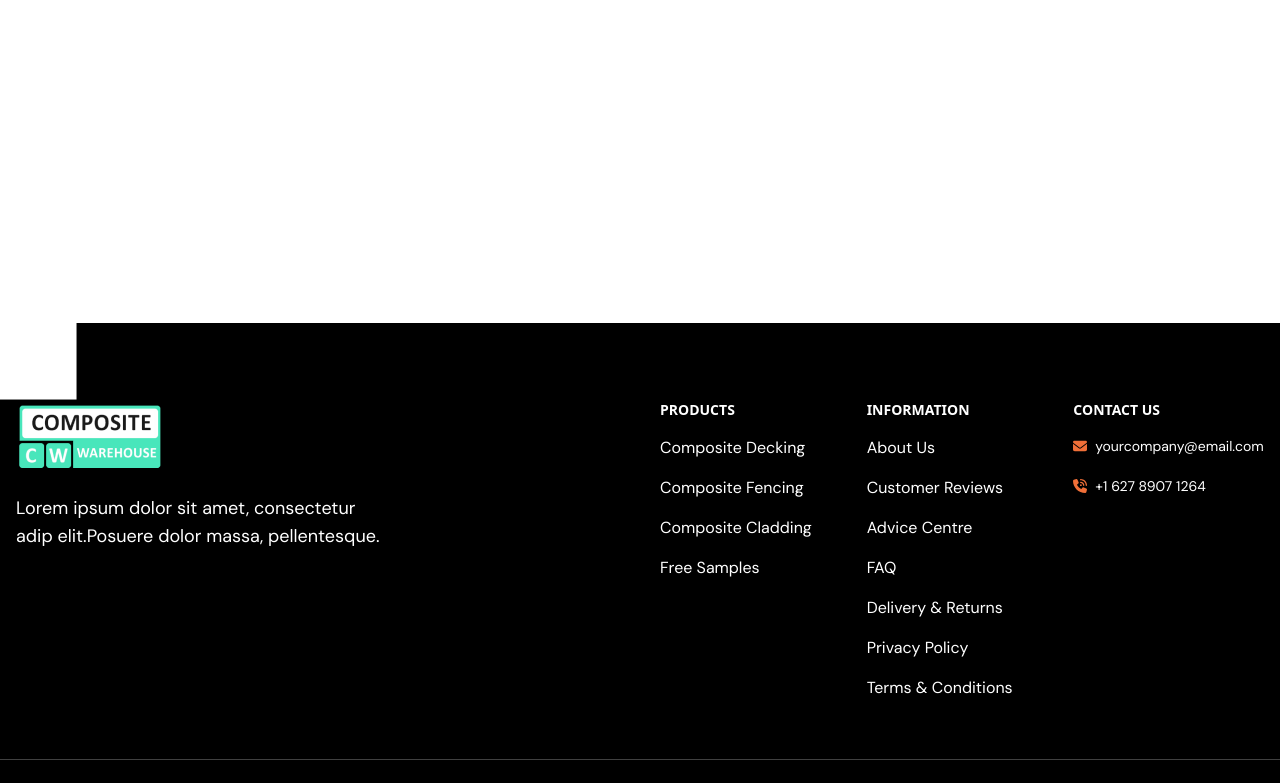
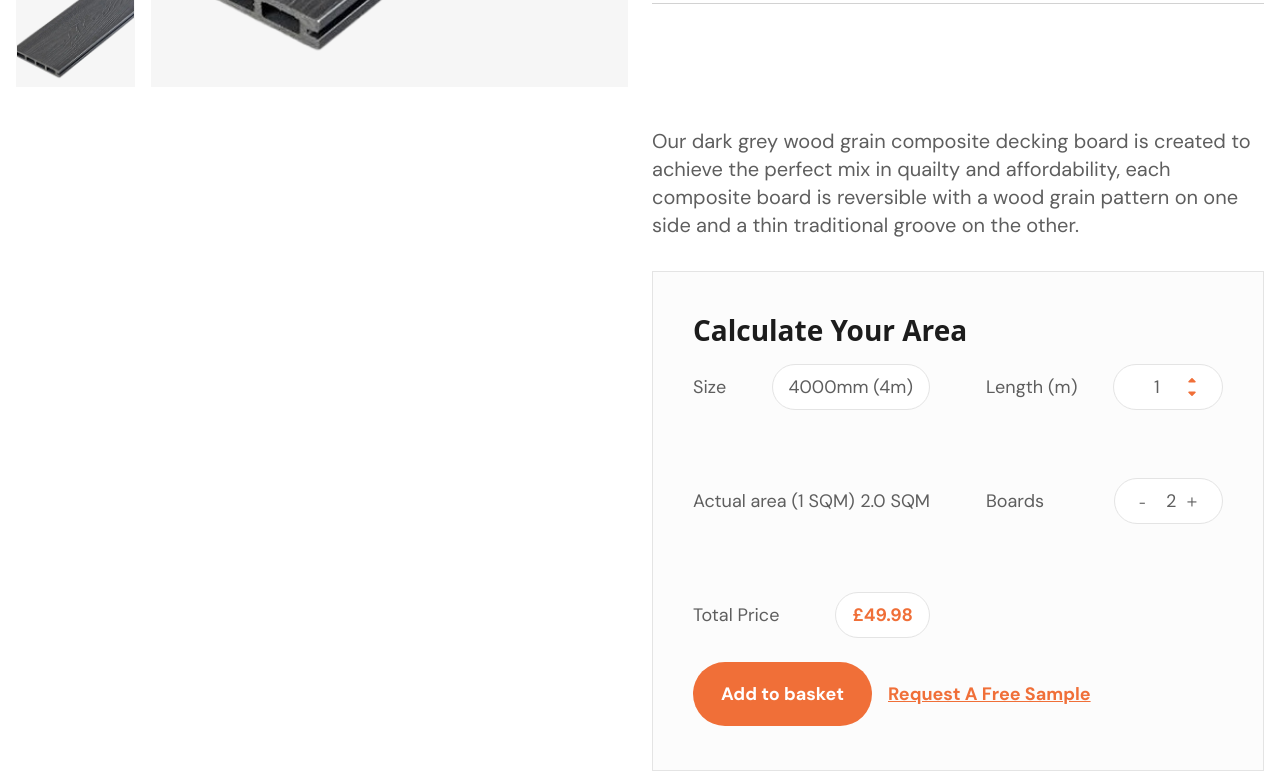
Before and after one commit to mufaqar/composite, a Next.js app: page /demo-pro in a window 1280 px wide. Before the commit this address had no page. Shown: the part 580-1363 px from the top of the page. Built offline with nearby package versions, Linux system fonts and the light colour scheme.

Commit message:
Decking Products

```diff
--- /dev/null
+++ b/app/demo-pro/page.tsx
@@ -0,0 +1,34 @@
+import FaqsSection from '@/components/FaqSection'
+import FeaturedIcons from '@/components/HomePage/FeaturedIcons'
+import TrendingProducts from '@/components/HomePage/TrendingProducts'
+import NewsLetter from '@/components/Product/NewsLetter'
+import ProductTabs from '@/components/Product/ProductTabs'
+import SingleBanner from '@/components/Product/SingleBanner'
+import Testimonials from '@/components/Product/Testimonails'
+import Image from 'next/image'
+import React from 'react'
+
+function Page() {
+    return (
+        <main>
+            <SingleBanner />
+            <FeaturedIcons />
+            <ProductTabs />
+            <section className='bg-[#F0FAF7] relative'>
+                <Image
+                    src="/images/boxes-right.png"
+                    alt="boxes-right"
+                    width={232}
+                    height={155}
+                    className=" md:w-[100px] md:h-[155px] w-[87.5px] h-[58.33] absolute top-0 left-0"
+                />
+                <Testimonials title="Be the first to review “Vertical Composite Fencing Panel”" />
+            </section>
+            <TrendingProducts />
+            <NewsLetter />
+            <FaqsSection title="Composite Fencing FAQ" />
+        </main>
+    )
+}
+
+export default Page
--- /dev/null
+++ b/components/Product/CalculateArea.tsx
@@ -0,0 +1,114 @@
+"use client";
+
+import Link from "next/link";
+import React, { useState } from "react";
+import { FaCaretDown, FaCaretUp } from "react-icons/fa6";
+
+const CalculateArea = () => {
+    const [length, setLength] = useState(1);
+    const [boards, setBoards] = useState(2);
+
+    // Example price per board (adjust as needed)
+    const pricePerBoard = 24.99;
+    const totalPrice = (boards * pricePerBoard).toFixed(2);
+
+    return (
+        <div className="container mx-auto px-4 flex md:flex-row flex-col gap-6 mt-10">
+            <div className="md:w-1/2 w-full"></div>
+            <div className="md:w-1/2 w-full">
+                <p className="md:text-xl text-sm font-normal text-description font-Satoshi">
+                    Our dark grey wood grain composite decking board is created to achieve the perfect mix in quailty and affordability, each composite board is reversible with a wood grain pattern on one side and a thin traditional groove on the other.
+                </p>
+                <div className="bg-[#F6F6F654] border border-[#E4E4E4] md:px-10 py-11 px-6 mt-8">
+                    {/* Title */}
+                    <h3 className="text-[28px] leading-none font-semibold text-title font-DM_Sans mb-5">Calculate Your Area</h3>
+
+                    <div className="grid md:grid-cols-2 grid-cols-1 md:gap-14 gap-5">
+                        {/* Size Row */}
+                        <div className="flex justify-between items-center mb-3">
+                            <p className="md:text-lg text-lg font-normal text-description font-Satoshi">Size</p>
+                            <div className="flex items-center border border-[#E4E4E4] bg-white rounded-full px-4 py-2">
+                                <p className="md:text-lg text-sm font-normal text-description text-center font-Satoshi">4000mm (4m)</p>
+                            </div>
+                        </div>
+
+                        {/* Length Row */}
+                        <div className="flex justify-between items-center mb-3">
+                            <p className="md:text-lg text-sm font-normal text-description text-center font-Satoshi">Length (m)</p>
+                            <div className="flex items-center border border-[#E4E4E4] bg-white rounded-full px-4 py-2">
+                                <span className="px-6 w-6 md:text-lg text-lg font-normal text-description text-center font-Satoshi">
+                                    {length}
+                                </span>
+                                <span className="flex flex-col px-2 gap-0">
+                                    <button
+                                        onClick={() => setLength(length + 1)}
+                                        className="text-secondary text-xs"
+                                    >
+                                        <FaCaretUp />
+                                    </button>
+                                    <button
+                                        onClick={() => setLength(Math.max(1, length - 1))}
+                                        className="text-secondary text-xs"
+                                    >
+                                        <FaCaretDown />
+                                    </button>
+                                </span>
+                            </div>
+                        </div>
+
+                        {/* Area Row */}
+                        <div className="flex justify-between items-center mb-3">
+                            <p className="md:text-lg text-lg font-normal text-description text-center font-Satoshi">Actual area (1 SQM)</p>
+                            <p className="md:text-lg text-sm font-normal text-description text-center font-Satoshi">
+                                {(length * boards).toFixed(1)} SQM
+                            </p>
+                        </div>
+
+                        {/* Boards Row */}
+                        <div className="flex justify-between items-center mb-3">
+                            <p className="md:text-lg text-lg font-normal text-description text-center font-Satoshi">Boards</p>
+                            <div className="flex items-center border border-[#E4E4E4] bg-white rounded-full px-4 py-2">
+                                <button
+                                    onClick={() => setBoards(Math.max(1, boards - 1))}
+                                    className="px-2 md:text-lg text-sm font-normal text-description text-center font-Satoshi"
+                                >
+                                    -
+                                </button>
+                                <span className="px-3 w-6 md:text-lg text-sm font-normal text-description text-center font-Satoshi">
+                                    {boards}
+                                </span>
+                                <button
+                                    onClick={() => setBoards(boards + 1)}
+                                    className="px-2 md:text-lg text-sm font-normal text-description text-center font-Satoshi"
+                                >
+                                    +
+                                </button>
+                            </div>
+                        </div>
+
+                        {/* Total Price Row */}
+                        <div className="flex justify-between items-center mb-6">
+                            <p className="md:text-lg text-lg font-normal text-description text-center font-Satoshi">Total Price</p>
+                            <div className="flex items-center border border-[#E4E4E4] bg-white rounded-full px-4 py-2">
+                                <p className="md:text-lg text-sm font-bold text-secondary text-center font-Satoshi">£{totalPrice}</p>
+                            </div>
+                        </div>
+                    </div>
+
+                    {/* Buttons */}
+                    <div className="flex items-center gap-4">
+                        <button className="bg-secondary text-white hover:bg-primary md:text-lg text-sm font-bold inline-flex w-fit md:px-7 md:py-[18px] px-5 py-2.5 rounded-4xl transition-all duration-300 ease-in-out">
+                            Add to basket
+                        </button>
+                        <Link href="#" className="md:text-lg text-sm font-bold text-secondary underline inline-flex">
+                            Request A Free Sample
+                        </Link>
+                    </div>
+                </div>
+            </div>
+
+        </div>
+    );
+};
+
+export default CalculateArea;
--- a/components/Product/SingleBanner.tsx
+++ b/components/Product/SingleBanner.tsx
@@ -1,9 +1,14 @@
+'use client';
 import React from 'react'
 import ProductGallery from './ProductGallery'
 import BreadCrumb from './BreadCrumb'
 import FenceConfigurator from './FenceConfigurator'
+import CalculateArea from './CalculateArea'
+import { usePathname } from 'next/navigation'
 
 const SingleBanner = () => {
+    const pathname = usePathname()
+
     return (
         <section className='pt-16 pb-20'>
             <div className='container mx-auto px-4'>
@@ -20,7 +25,7 @@ const SingleBanner = () => {
                         </h1>
                         <div className="flex items-center gap-1 text-yellow-500 text-lg mt-5">
                             {"★".repeat(5)}
-                            <span className="md:text-lg text-sm font-bold text-title ml-1 ">371 Reviews</span>
+                            <span className="md:text-lg text-sm font-bold text-title ml-1 ">371 Reviews</span>
                         </div>
                         <h4 className='md:text-5xl text-[28px] font-bold text-secondary font-DM_Sans my-8'>
                             €129.99
@@ -29,6 +34,7 @@ const SingleBanner = () => {
                             Availability: <span className='text-primary'>In Stock</span>
                         </p>
                     </div>
+                    {pathname === "/products/single" &&
                     <div className='py-3.5 bg-background md:block hidden'>
                         <h3 className='md:text-3xl text-xl font-medium text-title text-center font-DM_Sans capitalize'>
                             fence configurator
@@ -36,10 +42,12 @@ const SingleBanner = () => {
                         <p className='md:text-lg text-sm font-normal text-description text-center font-Satoshi'>
                             use specs below
                         </p>
-                    </div>
+                    </div>}
                 </div>
             </div>
-                <FenceConfigurator />
+
+            {pathname === "/demo-pro" && <CalculateArea />}
+            {pathname === "/products/single" && <FenceConfigurator />}
         </section>
     )
 }
```
